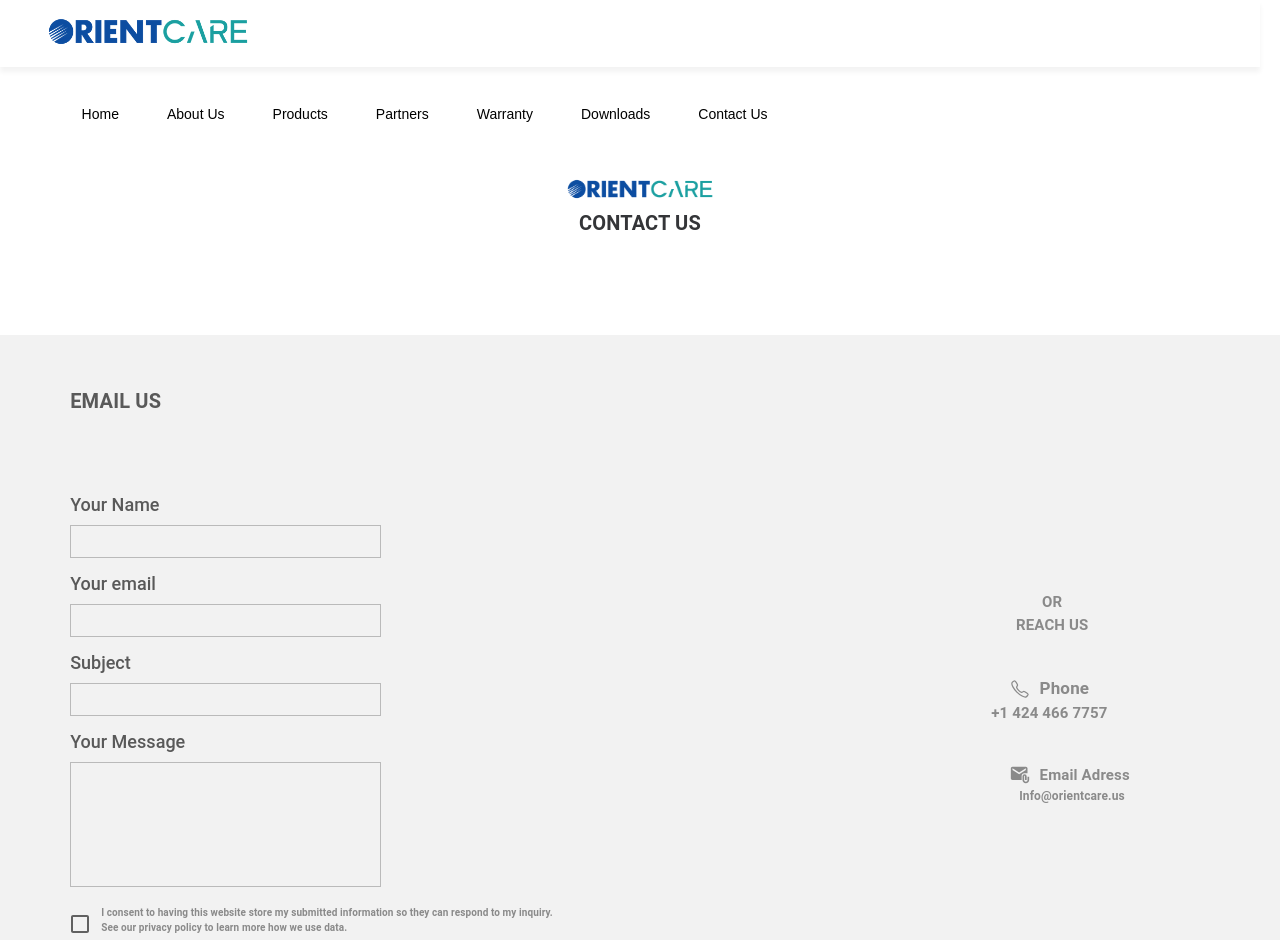
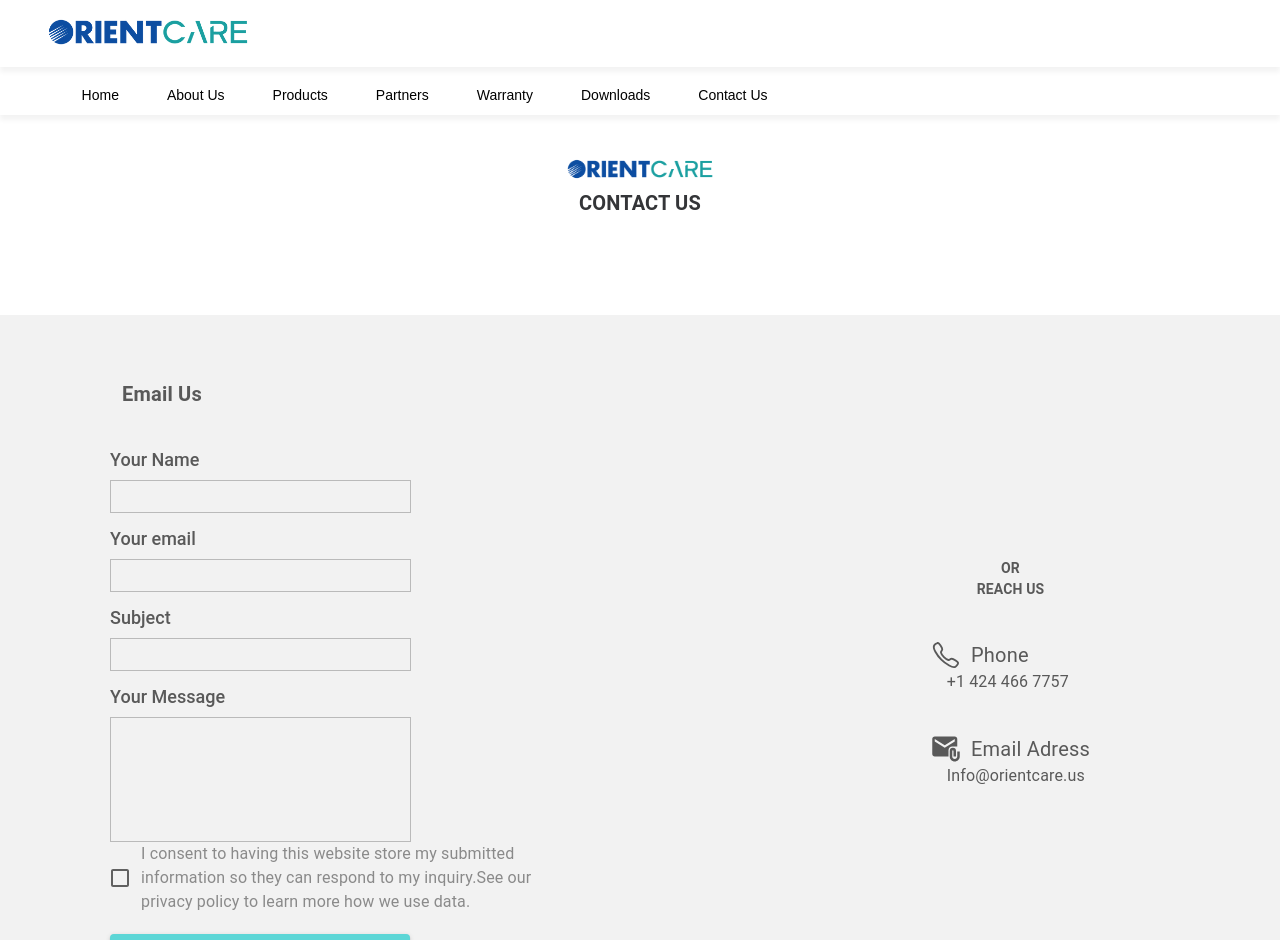
Before and after one commit to adnan1naeem/OrientCare, a React (Create React App) app: page /contact in a window 1280 px wide. Shown: the top 940 px of the page. Built offline with nearby package versions, Linux system fonts and the light colour scheme.

Commit message:
merge conflict

```diff
--- a/src/ContactUs/index.js
+++ b/src/ContactUs/index.js
@@ -1,5 +1,5 @@
-import React from 'react';
-import { Typography, Grid, Checkbox, FormControlLabel, Button } from '@mui/material';
+import React, { useState } from 'react';
+import { Typography, Grid, Checkbox, FormControlLabel, TextField, Button } from '@mui/material';
 import logo from './../Assets/Care-logo.avif';
 import Box from '@mui/material/Box';
 import InputFields from './inputFields';
@@ -12,174 +12,80 @@ import Footer from '../Footer';
 function Index() {
     return (
         <div>
-            <Grid item sx={{ marginTop: '35px', textAlign: "center" }}>
+            <Grid item textAlign="center" sx={{ marginTop: '40px' }}>
                 <img src={logo} alt="Logo" style={{ maxWidth: '160px' }} />
-                <Typography variant='h6'
-                    sx={{
-                        fontWeight: 700,
-                        color: '#343538'
-                    }}>
-                    CONTACT US
-                </Typography>
+                <Typography variant='h6' sx={{ fontWeight: 700, color: '#343538' }}>CONTACT US</Typography>
             </Grid>
-            <Box sx={{
-                background: '#f2f2f2',
-                marginTop: 12,
-                width: '100%',
-                display: 'flex',
-                justifyContent: 'center',
-                alignItems: 'center',
-                gap: '28%',
-                flexWrap: 'wrap'
-            }} >
-                <Box item sx={{
-                    paddingTop: '4%'
-                }}>
+            <Box sx={{ background: '#f2f2f2', marginTop: 12, width: '100%', display: 'flex', justifyContent: 'center', alignItems: 'center', gap: '20%', flexWrap: 'wrap' }} >
+                <Box item sx={{ paddingTop: '5%' }}>
                     <Typography sx={{
                         color: '#595959',
                         fontSize: '20px',
                         fontWeight: '600',
+
+                        marginX: 1.5
                     }}>
-                        EMAIL US
+                        Email Us
                     </Typography>
                     <Box
                         component="form"
-                        sx={{ paddingTop: '4.5rem' }}>
+                        sx={{ paddingTop: '7%' }}
+                    >
                         <InputFields title={"Your Name"} />
                         <InputFields title={"Your email"} />
                         <InputFields title={"Subject"} />
                         <InputFields multi title={"Your Message"} />
-                        <FormControlLabel
-                            control={<Checkbox />}
-                            label={
-                                <Typography
-                                    variant="body1"
-                                    sx={{
-                                        fontWeight: '700',
-                                        color: '#8a8a8a',
-                                        fontSize: '10px',
-                                        lineHeight: '1.5',
-                                        paddingLeft: { xs: '6px', sm: '5px', md: '2px', lg: '0px' },
-                                        paddingTop: '2px'
-                                    }}
-                                >
-                                    I consent to having this website store my submitted information so they can respond to my inquiry. See our privacy policy to learn more how we use data.
-                                </Typography>
-                            }
-                            sx={{
-                                display: 'flex',
-                                flexDirection: {
-                                    xs: 'column',
-                                    sm: 'column',
-                                    md: 'column',
-                                    lg: 'row',
-                                },
-                                alignItems: 'flex-start',
-                                width: {
-                                    xs: '19rem',
-                                    sm: '21rem',
-                                    md: '20rem',
-                                    lg: '31rem'
-                                },
-                                marginTop: '1rem',
-
-                            }}
-                        />
+                        <FormControlLabel sx={{
+                            fontWeight: 200,
+                            color: '#8a8a8a',
+                            fontSize: '1rem',
+                            lineHeight: '1.5',
+                            width: { xs: '18rem', sm: '20rem', md: '22rem', lg: '30rem' }
+                        }} control={<Checkbox />} label="I consent to having this website store my submitted information so they can respond to
+                                my inquiry.See our privacy policy to learn more how we use data." />
                     </Box>
-                    <Button sx={{
-                        marginY: '10px',
-                        background: '#5cd6d6',
-                        width: '300px',
-                        height: '48px',
-                        mt: '20px',
-                        fontWeight: '600',
-                        textTransform: 'none',
-                        marginBottom: '3rem'
-                    }}
-                        variant="contained">
+                    <Button sx={{ marginY: '10px', background: '#5cd6d6', width: '300px', height: '48px', mt: '20px', fontWeight: '600', textTransform: 'none', marginBottom: '3rem' }} variant="contained">
                         Send
                     </Button>
                 </Box>
                 <Box>
-                    <Typography sx={{
-                        fontWeight: 'bold',
-                        fontSize: '15px',
-                        textAlign: 'center',
-                        color: '#8a8a8a',
-                        marginRight: '35px',
-                    }}>
+                    <Typography sx={{ fontWeight: '600', fontSize: '14px', textAlign: 'center', color: '#595959' }}>
                         OR<br />
                         REACH US
                     </Typography>
                     <Typography
                         sx={{
                             marginX: 10,
+                            fontSize: '12px',
                             textAlign: 'center',
-                            color: '#8a8a8a',
+                            color: '#595959',
                             mt: '40px',
                             display: 'flex',
                             alignItems: 'center',
                             fontSize: '20px',
+
                         }}
                     >
-                        <IoCallOutline style={{
-                            fontSize: '20px',
-                            marginRight: '10px',
-                            color: '#8a8a8a',
-                            fontWeight: 'bold',
-                        }} />
-                        <Typography sx={{
-                            color: '#8a8a8a',
-                            fontWeight: 'bold',
-                            fontSize: '17px'
-                        }}>
-                            Phone
-                        </Typography>
-
+                        <IoCallOutline style={{ fontSize: '30px', marginRight: '10px' }} />
+                        Phone
                     </Typography>
-                    <Typography sx={{
-                        marginLeft: '22%',
-                        marginRight: '10px',
-                        color: '#8a8a8a',
-                        fontWeight: 'bold',
-                        fontSize: '15px',
-                    }}>
-                        +1 424 466 7757
-                    </Typography>
+                    <Typography sx={{ marginLeft: '30%', marginRight: '10px', color: '#595959', }}>+1 424 466 7757</Typography>
                     <Typography
                         sx={{
                             marginX: 10,
+                            fontSize: '18px',
                             textAlign: 'center',
-                            color: '#8a8a8a',
+                            color: '#595959',
                             mt: '40px',
                             display: 'flex',
                             alignItems: 'center',
-
+                            fontSize: '20px'
                         }}
                     >
-                        <MdAttachEmail style={{
-                            marginRight: '10px',
-                            lineHeight: '40px',
-                            color: '#8a8a8a',
-                            fontWeight: 'bold',
-                            fontSize: '20px',
-                        }} />
-                        <Typography sx={{
-                            color: '#8a8a8a',
-                            fontWeight: 'bold',
-                            fontSize: '15px',
-                        }}>
-                            Email Adress
-                        </Typography>
+                        <MdAttachEmail style={{ fontSize: '30px', marginRight: '10px', lineHeight: '40px' }} />
+                        Email Adress
                     </Typography>
-                    <Typography sx={{
-                        marginLeft: '32%',
-                        marginRight: '10px',
-                        color: '#8a8a8a',
-                        fontWeight: 'bold',
-                        fontSize: '12px',
-
-                    }}>Info@orientcare.us</Typography>
+                    <Typography sx={{ marginLeft: '30%', marginRight: '10px', color: '#595959', }}>Info@orientcare.us</Typography>
                 </Box>
             </Box>
             <Footer />
--- a/src/Header/style.css
+++ b/src/Header/style.css
@@ -1,6 +1,5 @@
-
 .logo-container {
-  margin-right: 20px; margin-bottom: 1%;
+  margin-bottom: 1%;
   padding-left: 2%;
   box-shadow: 0 5px 5px #0000000d;
 }
@@ -13,7 +12,8 @@
 
 .navbar {
   background-color: white;
-  height: 60px;
+  box-shadow: 0 5px 5px #0000000d;
+  height: 35px;
   display: flex;
   font-size: 14px;
   font-weight: 500;
@@ -25,7 +25,7 @@
 .nav-container {
   display: flex;
   width: 100%;
-  height: 60px;
+  height: 10px;
   margin-left: 2%;
   max-width: 1500px;
 }
@@ -65,13 +65,15 @@
   height: 100%;
   border-bottom: 3px solid transparent;
 }
+
 /* .fa-code {
   margin-left: 1rem;
 } */
 
 .nav-item {
-  line-height: 40px;
+
   margin-right: 1rem;
+  margin-top: -1%;
 }
 
 .nav-item:after {
@@ -111,22 +113,24 @@
     border-top: 1pxsolid #fff;
     position: absolute;
     top: 80px;
-    left: -110%;
+    left: -140%;
     opacity: 1;
     transition: all 0.5s ease;
   }
 
   .nav-menu.active {
     background: white;
-    left: 0px;
+    left: -50px;
     opacity: 1;
     transition: all 0.5s ease;
     z-index: 1;
   }
+
   .nav-item .active {
     color: black;
     border: none;
   }
+
   .nav-links {
     padding: 1.5rem;
     width: 100%;
```
